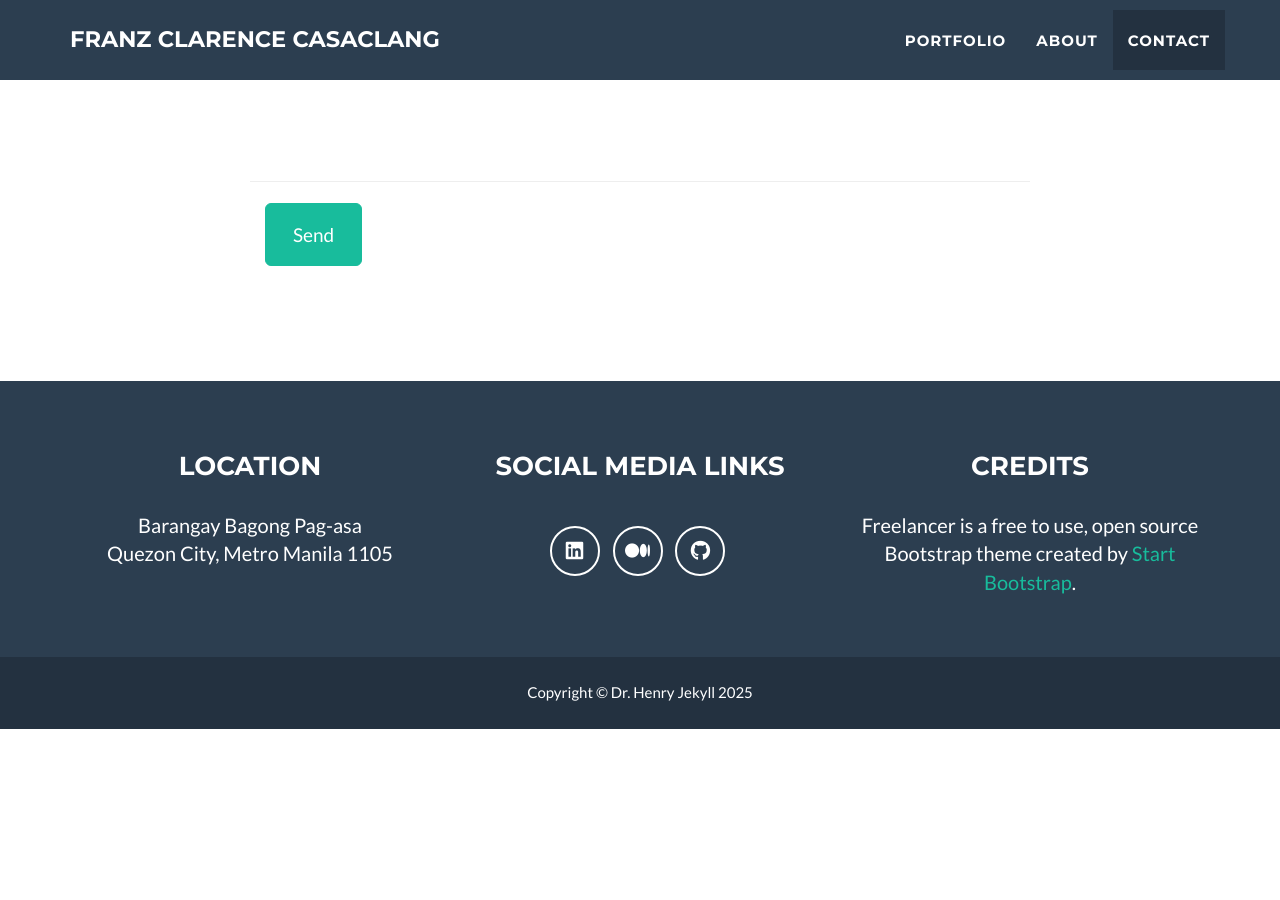
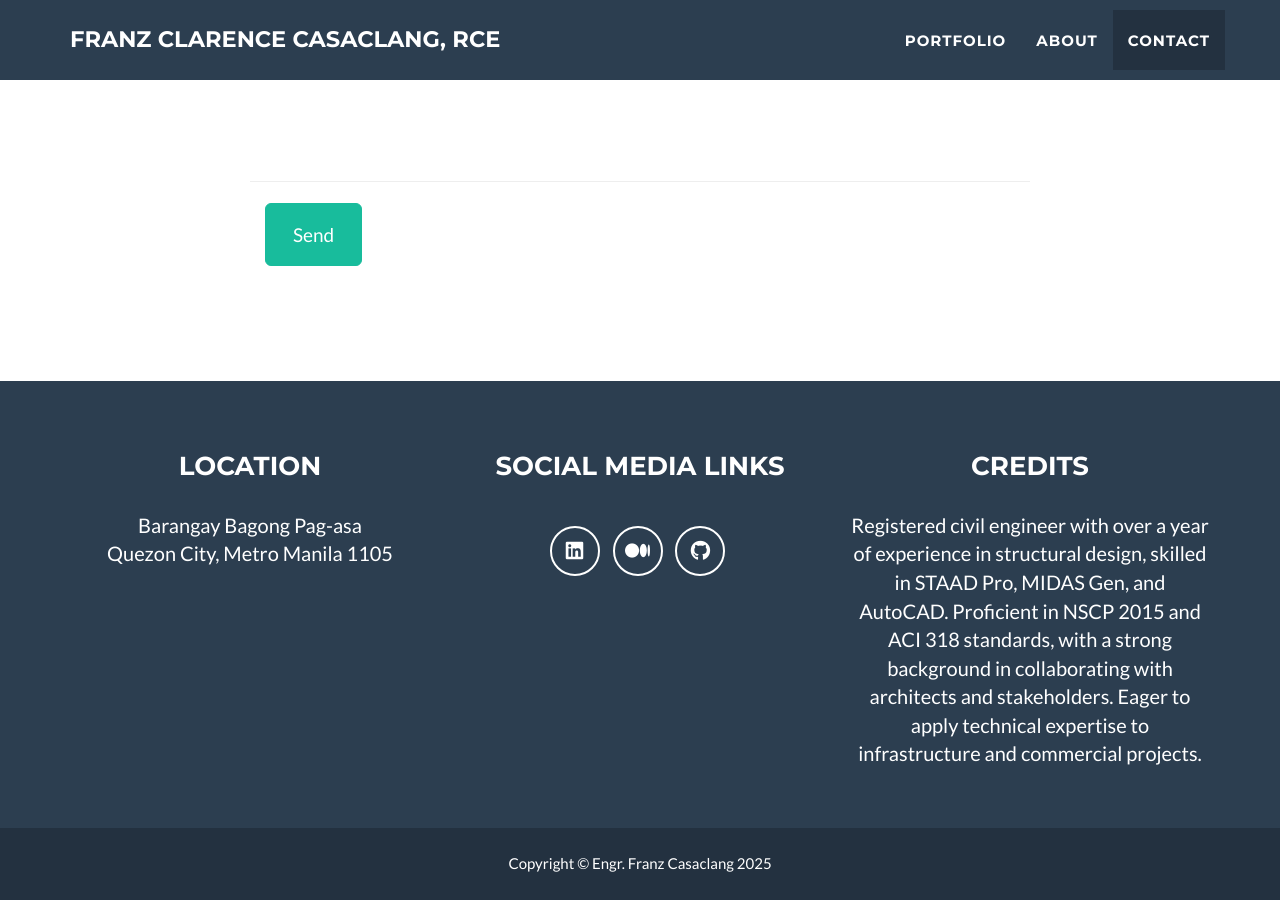
Before and after one commit to fcasaclang/professional-summary, a Jekyll site: the page built from _posts/2014-07-18-project-1.markdown, in a window 1280 px wide and 900 px high, scrolled down 2765 px. Built offline with Jekyll 4.4.1, drawn with Linux system fonts in a browser that asks for light colours; before the commit the page ends 3494 px from its top, so only the background shows below that; some of the changed text lies outside the part shown.

Commit message:
Update _config.yml

```diff
--- a/_config.yml
+++ b/_config.yml
@@ -1,5 +1,5 @@
 # Site settings
-title: Franz Clarence Casaclang
+title: Franz Clarence Casaclang, RCE
 email: franzc.casaclang@gmail.com
 url: https://github.com/jeromelachaud/freelancer-theme
 description: "Write an awesome description for your new site here. You can edit this line in _config.yml. It will appear in your document head meta (for Google search results) and in your feed.xml site description."
@@ -32,7 +32,7 @@ color:
 
 # Footer settings
 footer:
-  copyright: Dr. Henry Jekyll
+  copyright: Engr. Franz Casaclang
   location: Location
   social: Social Media Links
   credits: Credits
@@ -52,7 +52,7 @@ address:
   - line: Quezon City, Metro Manila 1105
 
 # Credits content
-credits: 'Freelancer is a free to use, open source Bootstrap theme created by <a href="http://startbootstrap.com">Start Bootstrap</a>.'
+credits: 'Registered civil engineer with over a year of experience in structural design, skilled in STAAD Pro, MIDAS Gen, and AutoCAD. Proficient in NSCP 2015 and ACI 318 standards, with a strong background in collaborating with architects and stakeholders. Eager to apply technical expertise to infrastructure and commercial projects.'
 
 # Build settings
 markdown: kramdown
```
